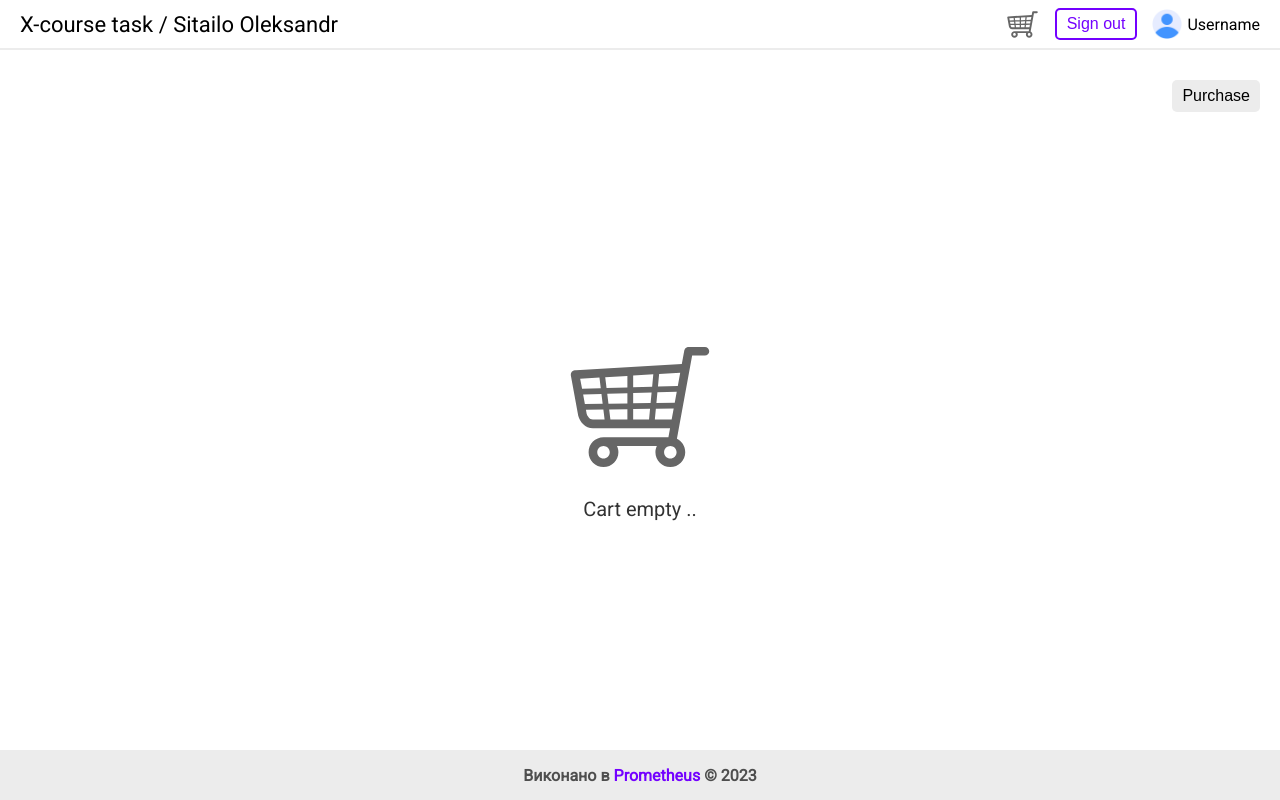
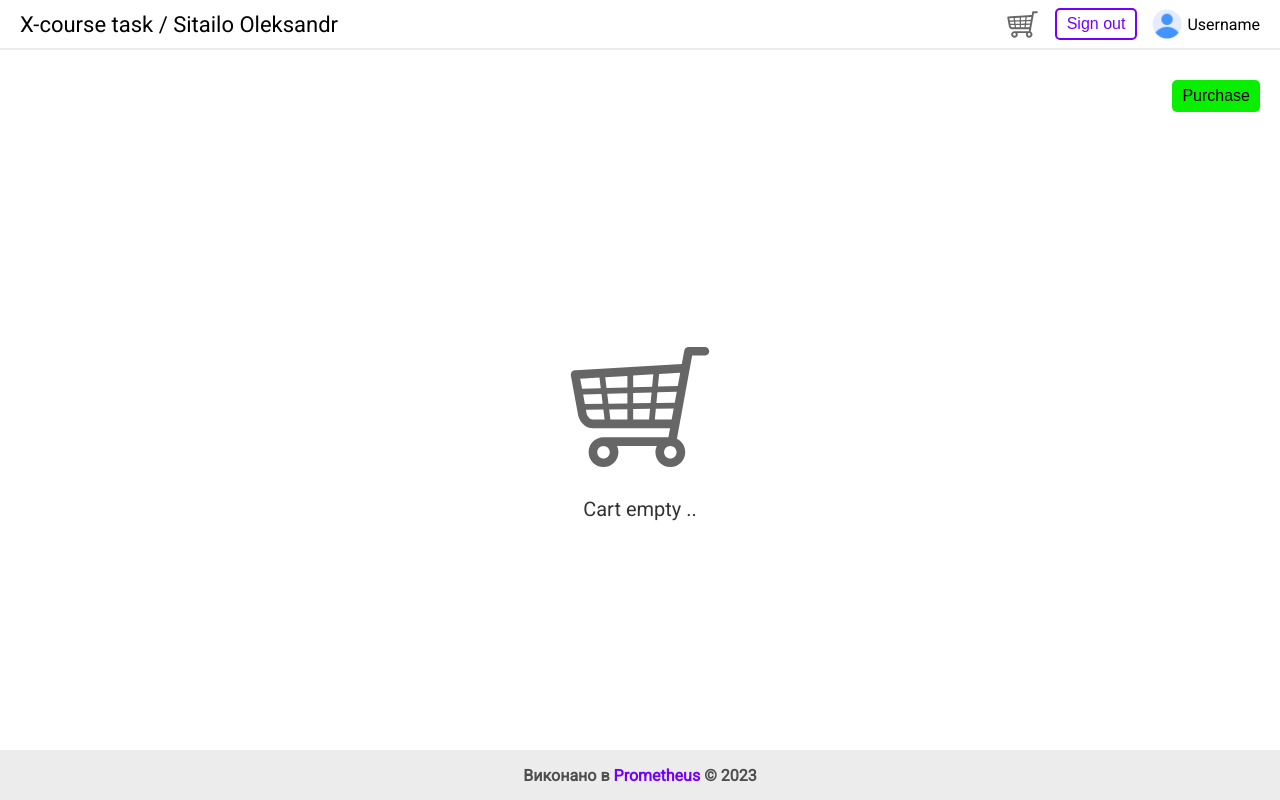
Before and after one commit to SoleksandrS/CiklumCourseProject, a React (Vite) app in the folder X-course-task/: page /cart in a window 1280 px wide. Built offline with nearby package versions, Linux system fonts and the light colour scheme.

Commit message:
feat: add new typeStyleButton value to Button

```diff
--- a/X-course-task/src/components/Button/Button.module.scss
+++ b/X-course-task/src/components/Button/Button.module.scss
@@ -49,4 +49,17 @@
       color: $colorContentLightMax;
     }
   }
+
+  &.success {
+    background-color: $colorSuccess;
+
+    &:hover {
+      background-color: $colorSuccessLight;
+    }
+
+    &:active {
+      color: $colorContentLightMax;
+      background-color: $colorSuccessDark;
+    }
+  }
 }
--- a/X-course-task/src/components/Button/Button.tsx
+++ b/X-course-task/src/components/Button/Button.tsx
@@ -9,7 +9,7 @@ interface ButtonProps {
   disabled?: boolean;
   title?: string;
   onClick?: () => void;
-  typeStyleBtn?: 'primary' | 'transparent';
+  typeStyleBtn?: 'primary' | 'transparent' | 'success';
 }
 
 function Button(props: ButtonProps) {
--- a/X-course-task/src/pages/Cart/Cart.tsx
+++ b/X-course-task/src/pages/Cart/Cart.tsx
@@ -11,7 +11,9 @@ function Cart() {
   return (
     <div className={styles['cart']}>
       <div className={styles['top-line']}>
-        <Button>Purchase</Button>
+        <Button typeStyleBtn="success" onClick={() => console.log('Purchase')}>
+          Purchase
+        </Button>
       </div>
       <div className={styles['main-content']}>
         {cartList.length > 0 ? (
--- a/X-course-task/src/scss/variables.scss
+++ b/X-course-task/src/scss/variables.scss
@@ -11,6 +11,10 @@ $colorBackground: #FFFFFF;
 $colorBackgroundDark1: #ECECEC;
 $colorBackgroundDark2: #E4E4E4;
 
+$colorSuccess: #08F000;
+$colorSuccessLight: #51FF4B;
+$colorSuccessDark: #07C600;
+
 // Sizes
 $widthBookCard: 260px;
 
```
